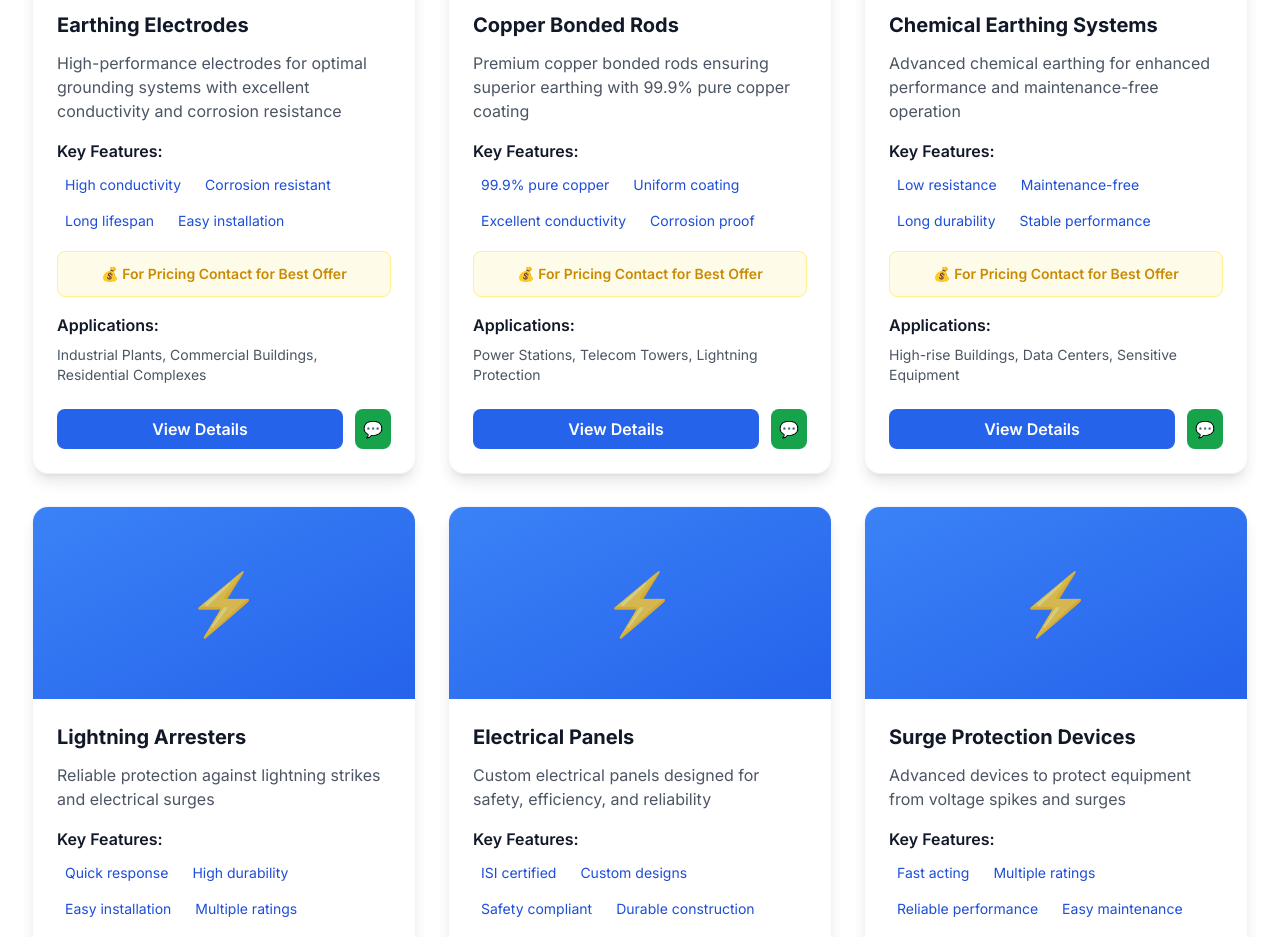
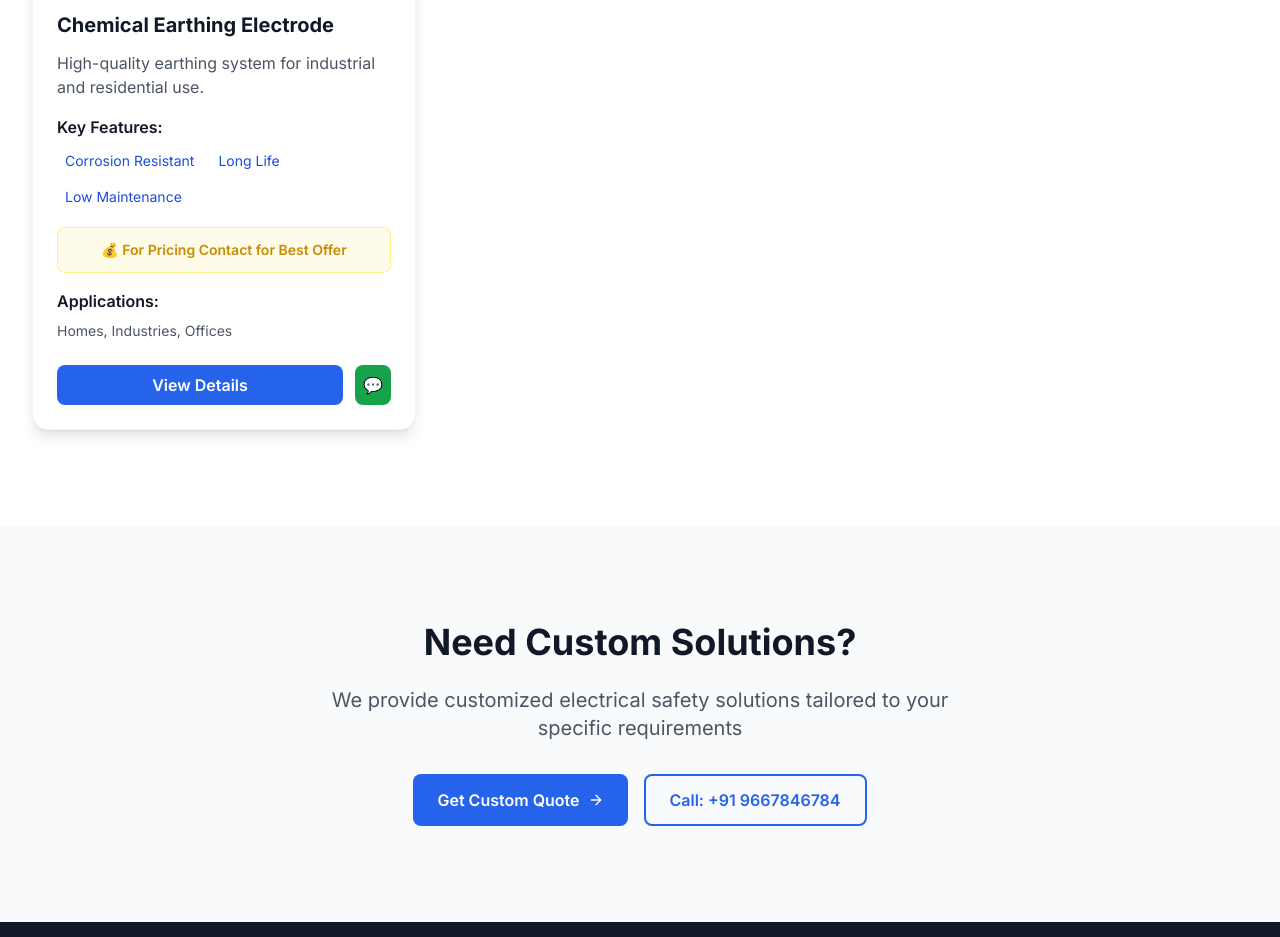
Before and after one commit to raka15531/saanayo-electricals, a Next.js app: page /products in a window 1280 px wide. Shown: the part 1000-1937 px from the top of the page. Built offline with nearby package versions, Linux system fonts and the light colour scheme.

Commit message:
Fix header overflow and layout breaking issues

```diff
--- a/app/products/page.tsx
+++ b/app/products/page.tsx
@@ -1,86 +1,17 @@
-import { Metadata } from 'next'
-import { motion } from 'framer-motion'
-import Link from 'next/link'
-import { ArrowRight, Search } from 'lucide-react'
 import ProductsClient from './ProductsClient'
 
-// Generate metadata (server-side)
-export async function generateMetadata(): Promise<Metadata> {
-  return {
-    title: 'Earthing Electrodes Price List | Chemical & Gel Earthing Systems',
-    description: 'Complete earthing electrodes price list. Chemical earthing, gel earthing, copper bonded rods, GI electrodes with specifications and applications.',
-    keywords: 'earthing electrodes price, chemical earthing price, gel earthing price, copper bonded rod price, GI earthing electrode price, earthing system cost',
-  }
-}
-
-// Products data (server-side)
 const products = [
   {
     id: 1,
-    name: 'Earthing Electrodes',
-    description: 'High-performance electrodes for optimal grounding systems with excellent conductivity and corrosion resistance',
-    features: ['High conductivity', 'Corrosion resistant', 'Long lifespan', 'Easy installation'],
-    applications: ['Industrial Plants', 'Commercial Buildings', 'Residential Complexes'],
-    image: '/api/placeholder/400/300'
+    name: "Chemical Earthing Electrode",
+    description: "High-quality earthing system for industrial and residential use.",
+    features: ["Corrosion Resistant", "Long Life", "Low Maintenance"],
+    applications: ["Homes", "Industries", "Offices"],
+    image: "/images/earthing.jpg"
   },
-  {
-    id: 2,
-    name: 'Copper Bonded Rods',
-    description: 'Premium copper bonded rods ensuring superior earthing with 99.9% pure copper coating',
-    features: ['99.9% pure copper', 'Uniform coating', 'Excellent conductivity', 'Corrosion proof'],
-    applications: ['Power Stations', 'Telecom Towers', 'Lightning Protection'],
-    image: '/api/placeholder/400/300'
-  },
-  {
-    id: 3,
-    name: 'Chemical Earthing Systems',
-    description: 'Advanced chemical earthing for enhanced performance and maintenance-free operation',
-    features: ['Low resistance', 'Maintenance-free', 'Long durability', 'Stable performance'],
-    applications: ['High-rise Buildings', 'Data Centers', 'Sensitive Equipment'],
-    image: '/api/placeholder/400/300'
-  },
-  {
-    id: 4,
-    name: 'Lightning Arresters',
-    description: 'Reliable protection against lightning strikes and electrical surges',
-    features: ['Quick response', 'High durability', 'Easy installation', 'Multiple ratings'],
-    applications: ['Buildings', 'Transmission Lines', 'Equipment Protection'],
-    image: '/api/placeholder/400/300'
-  },
-  {
-    id: 5,
-    name: 'Electrical Panels',
-    description: 'Custom electrical panels designed for safety, efficiency, and reliability',
-    features: ['ISI certified', 'Custom designs', 'Safety compliant', 'Durable construction'],
-    applications: ['Industrial Use', 'Commercial Use', 'Residential Use'],
-    image: '/api/placeholder/400/300'
-  },
-  {
-    id: 6,
-    name: 'Surge Protection Devices',
-    description: 'Advanced devices to protect equipment from voltage spikes and surges',
-    features: ['Fast acting', 'Multiple ratings', 'Reliable performance', 'Easy maintenance'],
-    applications: ['Electronic Equipment', 'Power Systems', 'Communication Systems'],
-    image: '/api/placeholder/400/300'
-  },
-  {
-    id: 7,
-    name: 'GI Earthing Pipes',
-    description: 'Galvanized Iron earthing pipes for robust and reliable grounding solutions',
-    features: ['Heavy duty', 'Rust proof', 'Long lasting', 'Cost effective'],
-    applications: ['Industrial Grounding', 'Lightning Protection', 'General Earthing'],
-    image: '/api/placeholder/400/300'
-  },
-  {
-    id: 8,
-    name: 'Grounding Accessories',
-    description: 'Complete range of accessories for comprehensive earthing systems',
-    features: ['Complete solution', 'Easy installation', 'Durable materials', 'Various sizes'],
-    applications: ['All Earthing Systems', 'Maintenance Kits', 'Replacement Parts'],
-    image: '/api/placeholder/400/300'
-  }
+  // Add all your other products here…
 ]
 
-export default function ProductsPage() {
+export default function Page() {
   return <ProductsClient products={products} />
 }
```
